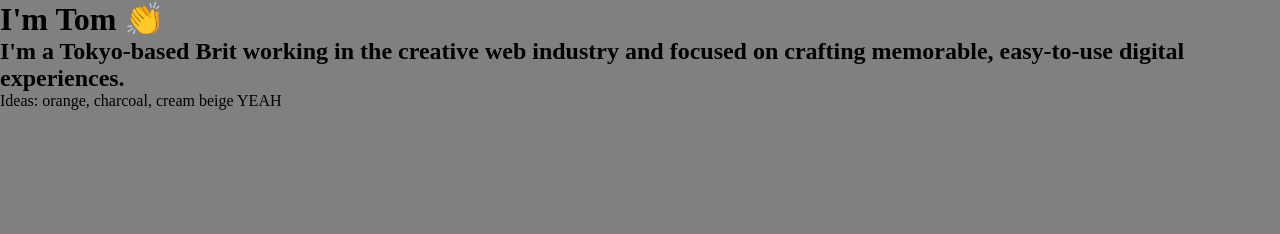
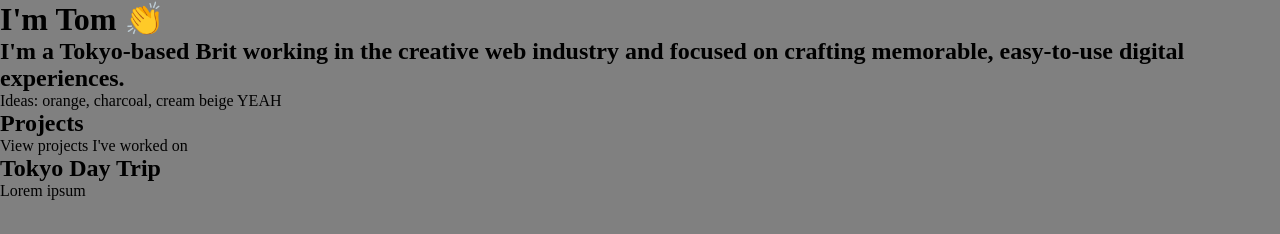
Before and after one commit to tomrsvr/tomrsvr.github.io, a plain HTML site: page index.html in a window 1280 px wide. Drawn offline with Linux system fonts and the light colour scheme.

Commit message:
New cards

```diff
--- a/index.html
+++ b/index.html
@@ -12,5 +12,25 @@
     <h1>I'm Tom 👏</h1>
     <h2>I'm a Tokyo-based Brit working in the creative web industry and focused on crafting memorable, easy-to-use digital experiences.</h2>
     <p>Ideas: orange, charcoal, cream beige YEAH</p>
+
+
+
+    <section>
+        <h2>Projects</h2>
+
+        <p>View projects I've worked on</p>
+
+        <div class="container">
+            <div class="row">
+                <div class="card">
+                    <figure style="background: green;"></figure>
+                    <h2>Tokyo Day Trip</h2>
+                    <p>Lorem ipsum</p>
+                </div>
+            </div>
+
+        </div>
+
+    </section>
 </body>
 </html>
```
